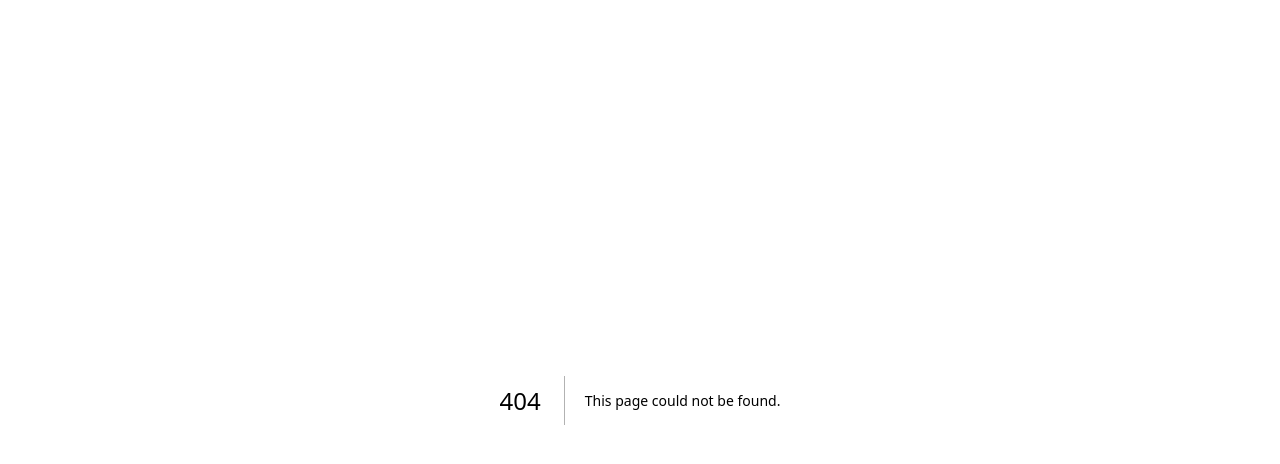
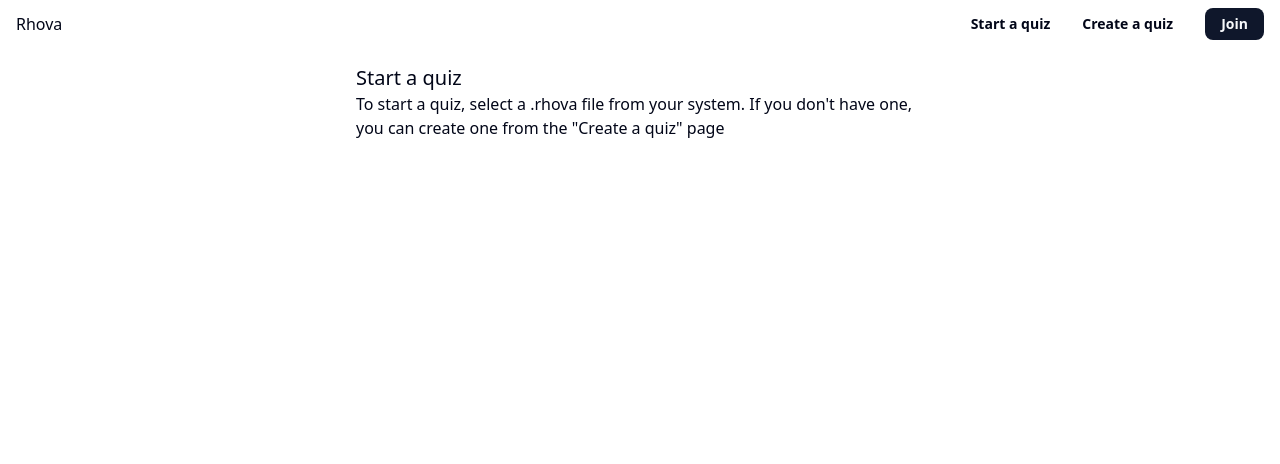
Before and after one commit to Cereal38/rhova, a Next.js app: page /quiz-settings/start in a window 1280 px wide. Before the commit this address had no page. Shown: the top 464 px of the page. Built offline with nearby package versions, Linux system fonts and the light colour scheme.

Commit message:
Init the start a quiz page

```diff
--- /dev/null
+++ b/app/quiz-settings/start/page.tsx
@@ -0,0 +1,11 @@
+export default function StartQuizPage() {
+  return (
+    <main>
+      <h1 className='text-xl'>Start a quiz</h1>
+      <p>
+        To start a quiz, select a .rhova file from your system. If you don't
+        have one, you can create one from the "Create a quiz" page
+      </p>
+    </main>
+  );
+}
--- a/app/room-code-topbar.tsx
+++ b/app/room-code-topbar.tsx
@@ -4,7 +4,7 @@ import Link from 'next/link';
 
 export default function RoomCodeTopbar() {
   return (
-    <header className='z-30 absolute flex items-center justify-between gap-8 px-4 h-12 w-full backdrop-brightness-250'>
+    <header className='z-30 absolute flex items-center justify-between gap-8 px-4 h-12 w-full bg-white'>
       <span className=''>
         <ClickableLogo />
       </span>
```
